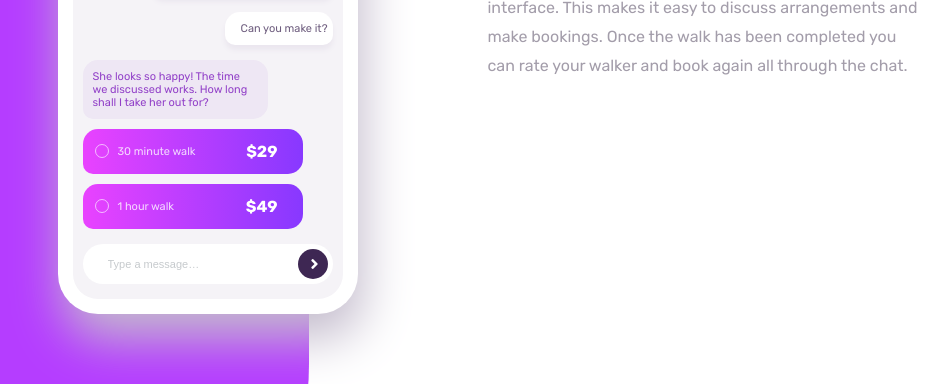
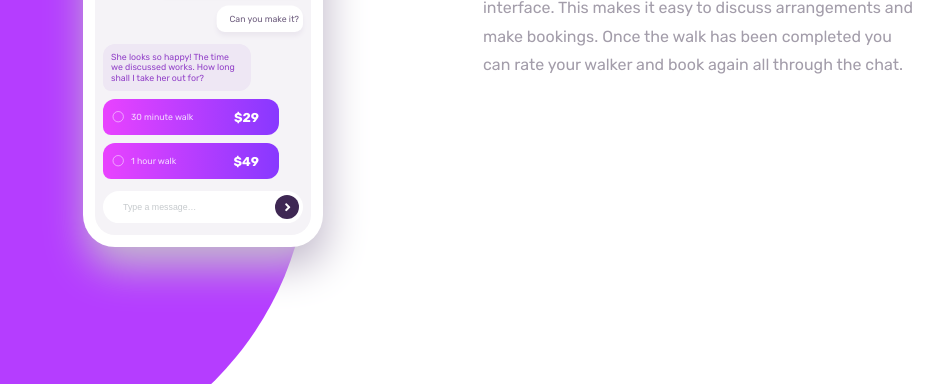
Before and after one commit to Ali-Elmaghrebi/Chat-app-CSS-illustration, a plain HTML site: page index.html in a window 1280 px wide. Shown: the part 416-800 px from the top of the page, without its empty margins (137-1085 px from the left). Drawn offline with Linux system fonts and the light colour scheme.

Commit message:
edit the css file

```diff
--- a/index.html
+++ b/index.html
@@ -17,6 +17,7 @@
     <title>Frontend Mentor | [Challenge Name Here]</title>
   </head>
   <body>
+    <main>
       <div class="phone">
         <div class="app">
           <div class="user">
@@ -47,7 +48,7 @@
             </div>
             <form>
               <input type="text" placeholder="Type a message…" />
-            <input type="submit" value="" />
+              <button></button>
             </form>
           </div>
         </div>
@@ -59,5 +60,6 @@
           the walk has been completed you can rate your walker and book again all through the chat.
         </p>
       </div>
+    </main>
   </body>
 </html>
--- a/main.css
+++ b/main.css
@@ -28,10 +28,17 @@ body::before {
   margin: 0px auto 70px;
   position: relative;
   max-width: 300px;
+  transform: scale(0.8);
   box-shadow: 5px 25px 50px hsl(270deg 15% 77%);
 }
 @media (min-width: 991px) {
-  body {
+  body::before {
+    left: -66px;
+    width: 40vw;
+    height: 890px;
+    border-radius: 0px 0px 400px 239px;
+  }
+  main {
     display: flex;
     align-items: center;
     justify-content: center;
@@ -40,12 +47,6 @@ body::before {
   .phone {
     margin: 0px;
     width: 300px;
-  }
-  body::before {
-    left: -66px;
-    width: 40vw;
-    height: 1100px;
-    border-radius: 0px 0px 400px 239px;
   }
 }
 .phone::before {
@@ -65,6 +66,7 @@ body::before {
   border-radius: 25px;
 }
 .phone .user {
+  position: relative;
   display: grid;
   grid-template-columns: 50px 1fr;
   grid-template-rows: 20px 20px;
@@ -72,7 +74,6 @@ body::before {
   padding: 35px 0px 10px 30px;
   border-radius: 25px 25px 5px 5px;
   color: hsl(0, 0%, 100%);
-  position: relative;
   box-shadow: 0px 8px 8px hsl(270deg 20% 92%);
 }
 .phone .user::before {
@@ -180,40 +181,39 @@ body::before {
   display: flex;
   align-items: center;
   justify-content: space-between;
-  position: relative;
   margin-top: 15px;
   background-color: white;
   padding: 5px;
   border-radius: 20px;
 }
-.phone .chat form::after {
-  content: "\f105";
-  position: absolute;
-  right: 14px;
-  bottom: 11px;
-  font-family: "Font Awesome 5 Free";
-  font-weight: 900;
-  font-size: 16px;
-  color: white;
-}
 .phone .chat form input {
+  font-size: 11px;
+  padding-left: 20px;
   border: none;
   outline: none;
 }
-.phone .chat form input[type="text"] {
-  font-size: 11px;
-  padding-left: 20px;
-}
-.phone .chat form input[type="text"]::placeholder {
+.phone .chat form input::placeholder {
   color: hsl(206, 6%, 79%);
 }
-input[type="submit"] {
+.phone .chat form button {
   width: 30px;
   height: 30px;
   font-weight: 700;
   cursor: pointer;
   background-color: hsl(271, 36%, 24%);
   border-radius: 50%;
+  border: none;
+  position: relative;
+}
+.phone .chat form button::after {
+  content: "\f105";
+  position: absolute;
+  right: 10px;
+  top: 7px;
+  font-family: "Font Awesome 5 Free";
+  font-weight: 900;
+  font-size: 16px;
+  color: white;
 }
 .booking {
   padding-left: 30px;
@@ -232,7 +232,7 @@ input[type="submit"] {
 }
 @media (min-width: 991px) {
   .booking {
-    width: 491px;
+    width: 500px;
     text-align: start;
   }
 }
```
Lines whose indentation alone changed are shown as unchanged.
